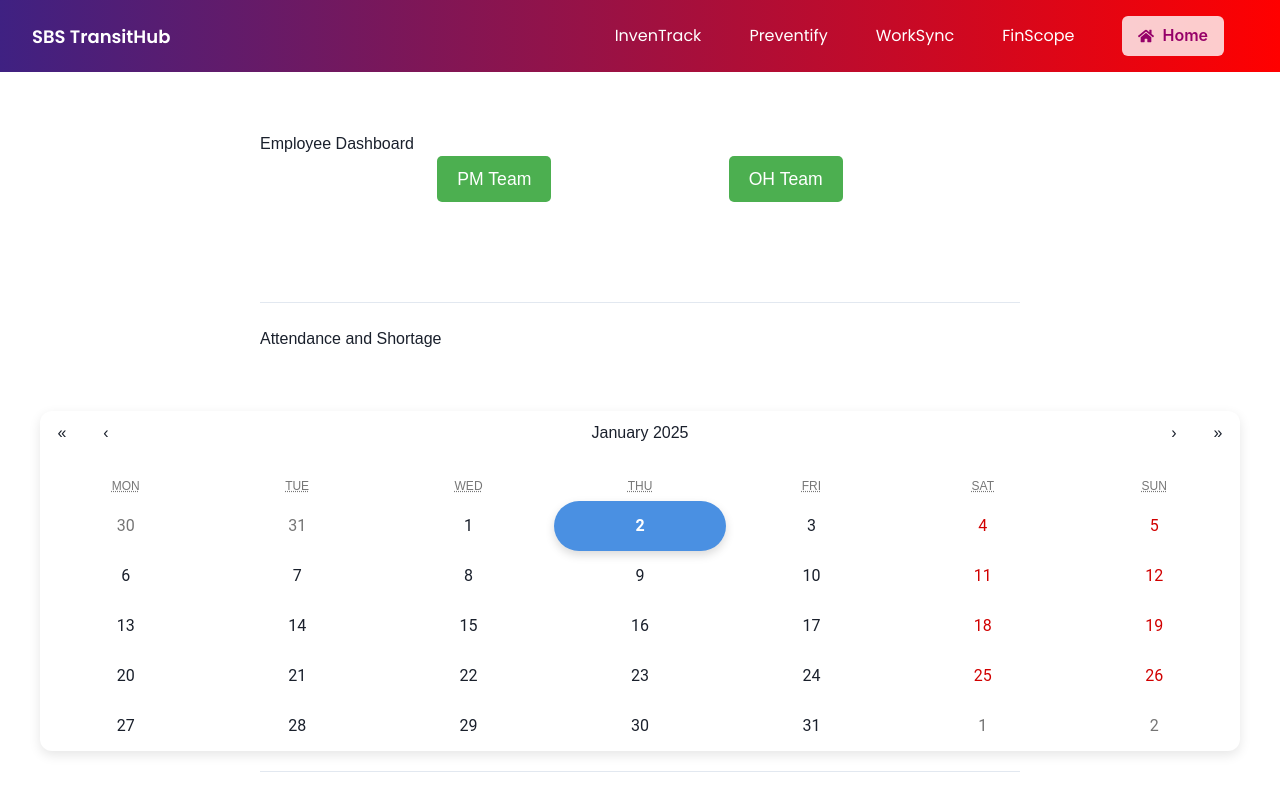
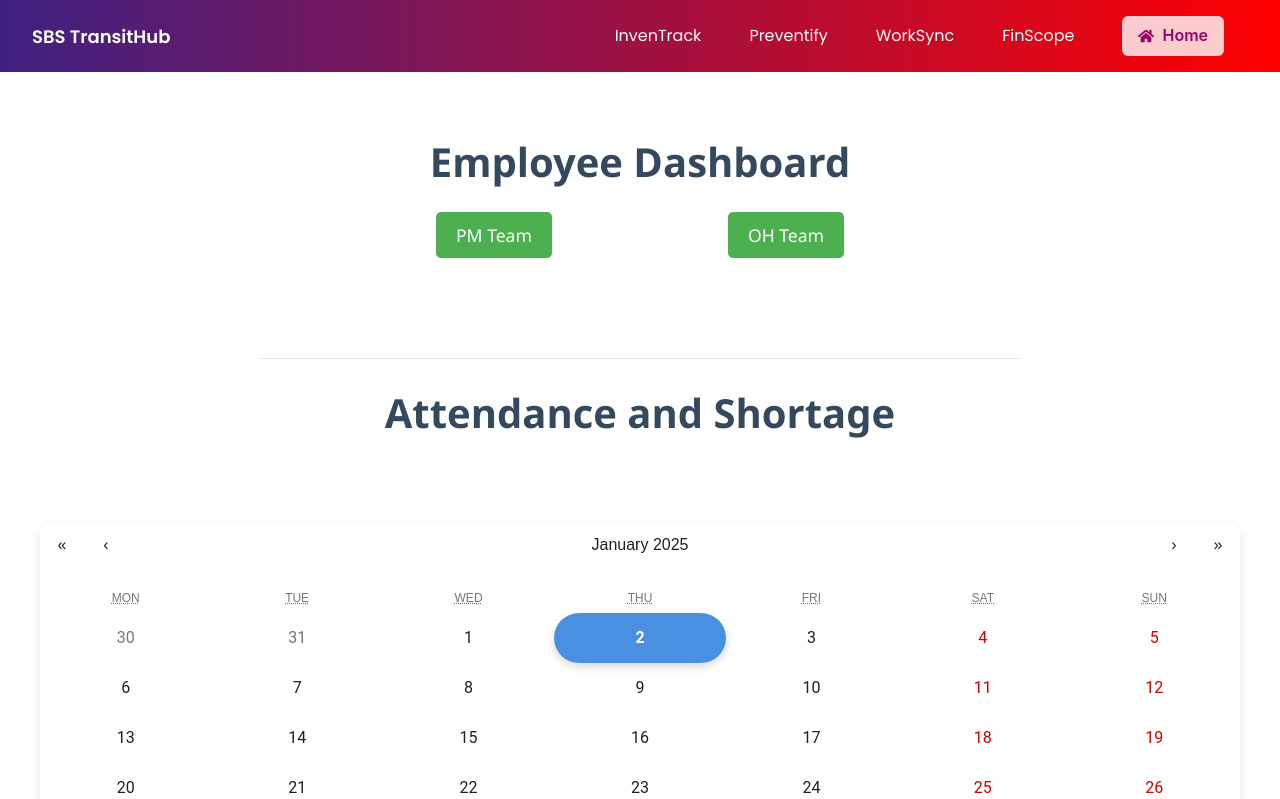
Before and after one commit to roshnidaksha/SBS-Project, a React (Create React App) app: page /manpower in a window 1280 px wide. Shown: the top 799 px of the page. Built offline with nearby package versions, Linux system fonts and the light colour scheme.

Commit message:
Update manpower.css

```diff
--- a/src/Features/manpower.css
+++ b/src/Features/manpower.css
@@ -1,6 +1,6 @@
 /* General styles */
 .manpower-container {
-  font-family: Arial, sans-serif;
+  font-family: 'Segoe UI', Tahoma, Geneva, Verdana, sans-serif; /* Changed font to match Inventory.js */
   margin: 20px;
   padding: 20px;
   display: flex;
@@ -23,11 +23,12 @@
   margin-bottom: 40px;
 }
 
-.employee-dashboard h2 {
+.employee-dashboard h3 {
   text-align: center;
   margin-bottom: 20px;
-  font-size: 2em;
+  font-size: 2.5em; /* Increased font size */
   color: #34495e;
+  font-weight: bold; /* Bold font style */
 }
 
 /* Employee Categories */
@@ -120,8 +121,9 @@
 
 .attendance-table h2 {
   text-align: center;
-  font-size: 2em;
+  font-size: 3em; /* Increased font size */
   color: #34495e;
+  font-weight: bold; /* Bold font style */
 }
 
 .attendance-table table {
@@ -175,15 +177,22 @@
   padding: 20px;
 }
 
-.shortages-section h3 {
+.shortages-section h4 {
   text-align: center;
-  font-size: 2em;
+  font-size: 2em; /* Increased font size */
   color: #34495e;
+
 }
+.shortages-section h4 {
+  text-align: center;
+  font-size: 2em; /* Increased font size */
+  color: #34495e;
 
-.shortages-section ul {
-  list-style-type: none;
-  padding: 0;
+}
+.employee-dashboard h4 {
+  text-align: center;
+  font-size: 2em; /* Increased font size */
+  color: #34495e;
 }
 
 .shortages-section li {
@@ -217,6 +226,7 @@
     width: 100%;
   }
 }
+
 /* Shortages Section Styling */
 .shortages-section {
   margin: 20px auto;
@@ -239,7 +249,7 @@
   text-align: center; /* Centers text inside the cells */
   border: 1px solid #ccc; /* Light border around cells */
   font-size: 16px; /* Bigger font size */
-  font-family: Arial, sans-serif; /* Clean, readable font */
+  font-family: 'Segoe UI', Tahoma, Geneva, Verdana, sans-serif; /* Matching font family */
 }
 
 /* Header Styling */
@@ -272,23 +282,6 @@
   border-radius: 4px;
 }
 
-
-/* General styles */
-.manpower-container {
-  font-family: Arial, sans-serif;
-  margin: 20px;
-  padding: 20px;
-  display: flex;
-  flex-direction: column;
-  align-items: center;
-}
-
-h1 {
-  text-align: center;
-  font-size: 2.5em;
-  margin-bottom: 20px;
-}
-
 /* Manpower Details Section */
 .manpower-details {
   width: 100%;
@@ -300,8 +293,8 @@
 
 .manpower-details h3 {
   text-align: center;
-  font-size: 2.5em;
-  font-weight: bold;
+  font-size: 3em; /* Increased font size */
+  font-weight: bold; /* Bold font style */
   color: #34495e;
   margin-bottom: 20px;
 }
@@ -317,7 +310,7 @@
   text-align: left;
   border: 1px solid #ccc;
   font-size: 1.1em;
-  font-family: Arial, sans-serif;
+  font-family: 'Segoe UI', Tahoma, Geneva, Verdana, sans-serif; /* Updated to match font */
 }
 
 .manpower-details th {
```
